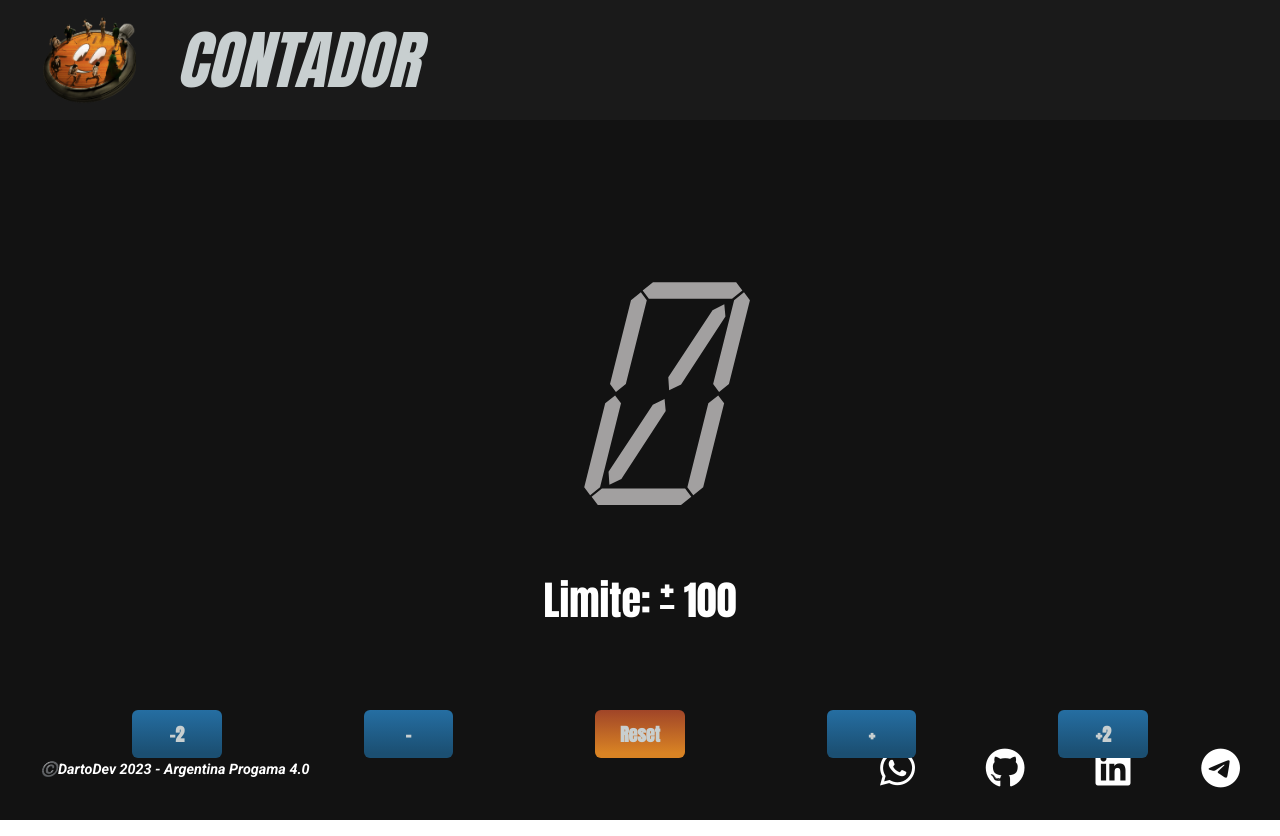
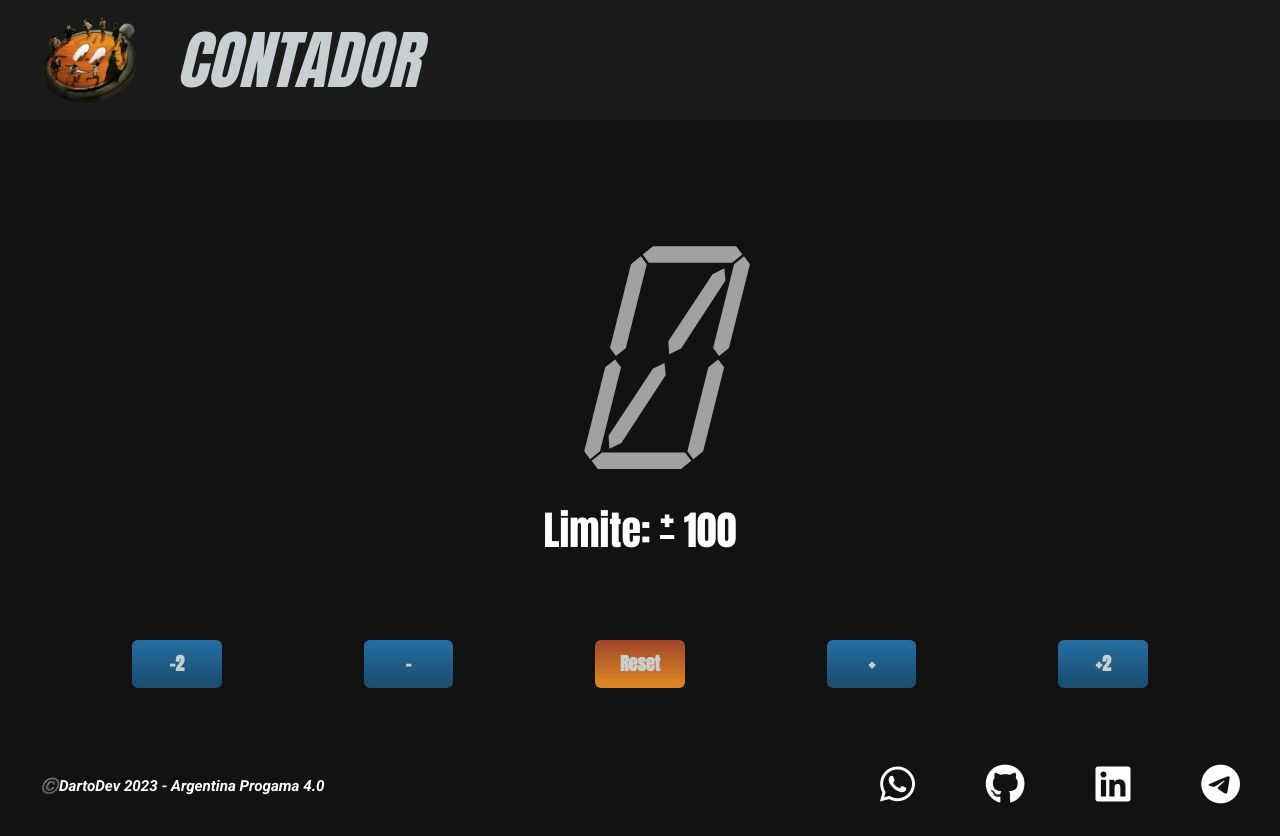
Before and after one commit to dartorrejon/TpClase5-Contador, a React (Vite) app: page / in a window 1280 px wide. Built offline with nearby package versions, Linux system fonts and the light colour scheme.

Commit message:
Modificado algunos problemas responsives en el footer

```diff
--- a/src/components/ContadorResponsive/ContadorResponsive.jsx
+++ b/src/components/ContadorResponsive/ContadorResponsive.jsx
@@ -45,19 +45,19 @@ const ContadorResponsive = ({ sumar, restar }) => {
         <Flex
         direction='column'
         justifyContent={["space-around",null,null, 'space-between']}
-        h={['70dvh','270px','320px','400px']}
+        h={['70dvh','270px','300px','400px']}
         py={[5,5,'20px',5]}>
 
             <Flex
             direction='column'
             alignItems='center'
             justifyContent='space-around'
-            py={['1em', '1em','1.5em','4em']}
+            py={['1em', '1em','1em','4em']}
             color={(Math.abs(cambiarValor) != limite)?'#A2A0A0':'red'}>
                 <chakra.span
-                lineHeight={['1em', '1em', '1em', '1em']}
+                lineHeight={['1em', '1em', '1em', '.8em']}
                 style={{ fontFamily: 'Contador', fontStyle: 'italic' }}
-                fontSize={['8.5em', '8em', '9em', '22em']}
+                fontSize={['8.5em', '8em', '9.5em', '22em']}
                 textAlign='center'
                 >{cambiarValor}</chakra.span>
                 <Limite limite={limite} valor={cambiarValor}/>
--- a/src/components/Footer/Footer.jsx
+++ b/src/components/Footer/Footer.jsx
@@ -11,8 +11,9 @@ const Footer = () => {
         justifyContent='space-between'
         alignItems='center'
         color='white'
-        bg={['#1a1a1a','transparent','#1a1a1a','none']}
-        h={['12vh','22vh','80px',"auto"]}
+        bg={['#1a1a1a','transparent','none','none']}
+        mt={4}
+        h={['12vh','22vh','70px',"auto"]}
         width='100dvw'
         px={['10px','20px','20px','40px']}
         py={['10px','20px']}
@@ -20,8 +21,7 @@ const Footer = () => {
         fontFamily="'Roboto', sans-serif;">
             <Redes/>
             <Text
-            fontSize='.9em'
-            fontStyle='italic'>
+            fontSize={['.9em','.8em','.9em','.95em']}            fontStyle='italic'>
             ©️DartoDev 2023 - Argentina Progama 4.0
             </Text>
             </Box>
--- a/src/components/Header/Header.jsx
+++ b/src/components/Header/Header.jsx
@@ -10,7 +10,7 @@ const Header = () => {
             px={[5,10]}
             py={[null,'20px']}
             as='header'
-            h={['15dvh','20dvh','20dvh','15dvh']}
+            h={['12.5dvh','20dvh','24dvh','15dvh']}
             bg='#1a1a1a'
         >
             <Image
--- a/src/components/Limite/Limite.jsx
+++ b/src/components/Limite/Limite.jsx
@@ -5,7 +5,7 @@ const Limite = ({ limite, valor }) => {
     return (
         <Text
         as='p'
-        fontSize={['1.5em','1.5em','2.5em']}
+        fontSize={['1.5em','1.5em',,'1.5em','2.5em']}
         color={(Math.abs(valor) == limite)?'red':'white'}>Limite:  <Text
                                                                     as='span'
                                                                     verticalAlign='super'
```
